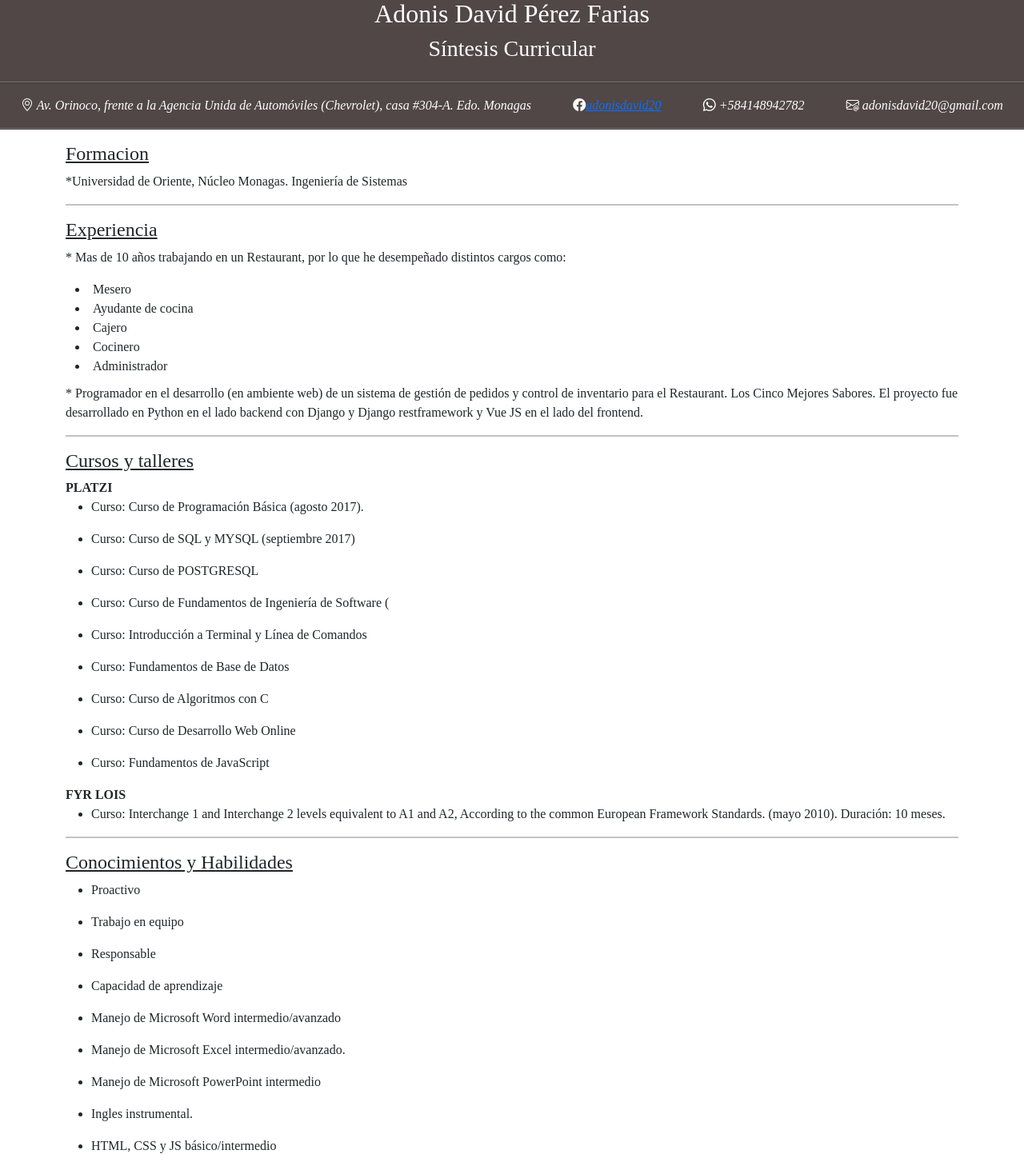
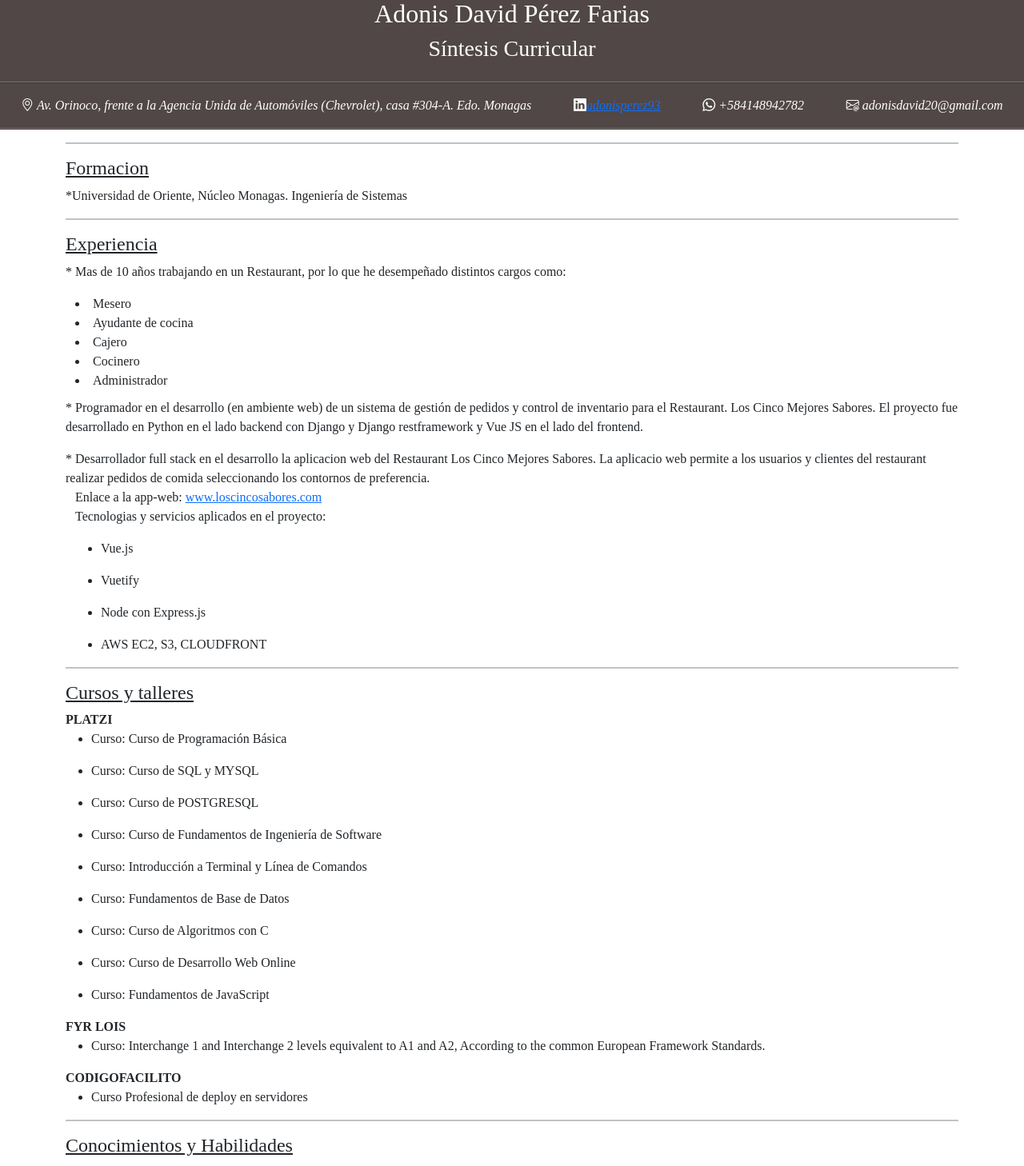
Before and after one commit to adonisperez23/cv-web, a Vue app: page / in a window 1280 px wide. Shown: the part 172-1630 px from the top of the page at 80% size. Built offline with nearby package versions, Linux system fonts and the light colour scheme.

Commit message:
feat: some changes

```diff
--- a/index.html
+++ b/index.html
@@ -2,10 +2,9 @@
 <html lang="en">
   <head>
     <meta charset="UTF-8" />
-    <link rel="icon" type="image/svg+xml" href="/vite.svg" />
     <link rel="stylesheet" href="https://cdn.jsdelivr.net/npm/bootstrap-icons@1.10.2/font/bootstrap-icons.css">
     <meta name="viewport" content="width=device-width, initial-scale=1.0" />
-    <title>Vite + Vue</title>
+    <title>Adonis Perez Curriculum vitae</title>
   </head>
   <body>
     <div id="app"></div>
--- a/src/App.vue
+++ b/src/App.vue
@@ -11,25 +11,23 @@
 <template>
   <div class="color tipoletra white">
     <div class="box">
-      <Photo/>
+      <Photo />
     </div>
     <hr>
-    <Contact/>
+    <Contact />
     <hr>
   </div>
   <div class="container tipoletra">
-    <!-- <Aboutme/> -->
-    <!-- <hr> -->
-    <AcademicFormation/>
+    <!-- <Aboutme /> -->
     <hr>
-    <Experience/>
+    <AcademicFormation />
     <hr>
-    <Courses/>
+    <Experience />
     <hr>
-    <Skills/>
+    <Courses />
+    <hr>
+    <Skills />
   </div>
 </template>
 
-<style scoped>
-
-</style>
+<style scoped></style>
--- a/src/components/Aboutme.vue
+++ b/src/components/Aboutme.vue
@@ -13,12 +13,12 @@
 
 <script setup>
 const datos_personales = {
-    fecha_nacimiento:'01-10-1993',
-    ci:'23.917.268',
+  fecha_nacimiento: '01-10-1993',
+  ci: '23.917.268',
 }
 </script>
 <style scoped>
-  span{
+span {
   display: block;
 }
 </style>
--- a/src/components/Contact.vue
+++ b/src/components/Contact.vue
@@ -1,10 +1,11 @@
 <template>
   <div class="cont">
     <div class="">
-        <i class ="bi bi-geo-alt"> Av. Orinoco, frente a la Agencia Unida de Automóviles (Chevrolet), casa #304-A. Edo. Monagas</i>
+      <i class="bi bi-geo-alt"> Av. Orinoco, frente a la Agencia Unida de Automóviles (Chevrolet), casa #304-A. Edo.
+        Monagas</i>
     </div>
     <div class="">
-        <i class="bi bi-facebook"> <a href="https://www.facebook.com/adonisdavid20">adonisdavid20</a></i>
+      <i class="bi bi-linkedin"> <a href="https://www.linkedin.com/in/adonisperez93/">adonisperez93</a></i>
     </div>
     <div class="">
       <i class="bi bi-whatsapp"> +584148942782</i>
@@ -20,7 +21,7 @@
 </script>
 
 <style scoped>
- .cont{
+.cont {
   display: flex;
   justify-content: space-around;
 
--- a/src/components/Courses.vue
+++ b/src/components/Courses.vue
@@ -1,20 +1,20 @@
 <template>
   <div>
-    <h4 >Cursos y talleres</h4>
+    <h4>Cursos y talleres</h4>
     <span>
       <strong>PLATZI</strong>
     </span>
     <ul>
-      <li>Curso: Curso de Programación Básica (agosto 2017).</li>
+      <li>Curso: Curso de Programación Básica </li>
     </ul>
     <ul>
-      <li>Curso: Curso de SQL y MYSQL (septiembre 2017)</li>
+      <li>Curso: Curso de SQL y MYSQL</li>
     </ul>
     <ul>
       <li>Curso: Curso de POSTGRESQL</li>
     </ul>
     <ul>
-      <li>Curso: Curso de Fundamentos de Ingeniería de Software (</li>
+      <li>Curso: Curso de Fundamentos de Ingeniería de Software </li>
     </ul>
     <ul>
       <li>Curso: Introducción a Terminal y Línea de Comandos</li>
@@ -34,7 +34,18 @@
     <span><strong>FYR LOIS</strong></span>
     <ul>
       <li>Curso: Interchange 1 and Interchange 2 levels equivalent to A1 and A2, According to the
-        common European Framework Standards. (mayo 2010). Duración: 10 meses.</li>
+        common European Framework Standards.</li>
+    </ul>
+    <span>
+      <strong>
+        CODIGOFACILITO
+      </strong>
+    </span>
+    <ul>
+      <li>
+        Curso Profesional de
+        deploy en servidores
+      </li>
     </ul>
   </div>
 </template>
--- a/src/components/Experience.vue
+++ b/src/components/Experience.vue
@@ -13,6 +13,39 @@
     <p class="espacio">* Programador en el desarrollo (en ambiente web) de un sistema de gestión de pedidos y control
       de inventario para el Restaurant. Los Cinco Mejores Sabores. El proyecto fue desarrollado en
       Python en el lado backend con Django y Django restframework y Vue JS en el lado del frontend.</p>
+    <p class="espacio">
+      * Desarrollador full stack en el desarrollo la aplicacion web del Restaurant Los Cinco Mejores Sabores.
+      La aplicacio web permite a los usuarios y clientes del restaurant realizar pedidos de comida seleccionando los
+      contornos
+      de preferencia.
+    <div class="container">
+      Enlace a la app-web:
+      <a rel="stylesheet" target="_blank" href="https://loscincosabores.com">
+        www.loscincosabores.com
+      </a>
+    </div>
+
+    <div class="container">
+      <p>Tecnologias y servicios aplicados en el proyecto:</p>
+      <ul>
+        <li>
+          Vue.js
+        </li>
+      </ul>
+      <ul>
+        <li>
+          Vuetify
+        </li>
+      </ul>
+      <ul>
+        <li> Node con Express.js</li>
+      </ul>
+      <ul>
+        <li> AWS EC2, S3, CLOUDFRONT </li>
+      </ul>
+    </div>
+
+    </p>
   </div>
 </template>
 
--- a/src/components/Photo.vue
+++ b/src/components/Photo.vue
@@ -1,8 +1,8 @@
 <template>
   <div class="container text-center">
-    <img class="foto rounded" src="/fotograduacion.jpg" alt="">
-    <h2>{{Nombre_completo}}</h2>
-    <h3>{{titulo}}</h3>
+    <img class="foto" loading="lazy" src="/foto-adonis.jpg" alt="">
+    <h2>{{ Nombre_completo }}</h2>
+    <h3>{{ titulo }}</h3>
   </div>
 </template>
 
@@ -17,13 +17,16 @@
     background-color: black;
   } */
 
-  .foto{
+.foto {
   height: 150px;
-    max-width: 225px;
+  width: 150px;
   margin-top: 20px;
+  border-radius: 100px;
+  object-fit: cover;
+
 }
-  h3{
+
+h3 {
   margin-top: initial;
 }
-
 </style>
```
Also changed, not shown: public/foto-adonis.jpg (added). Lines whose indentation alone changed are shown as unchanged.
